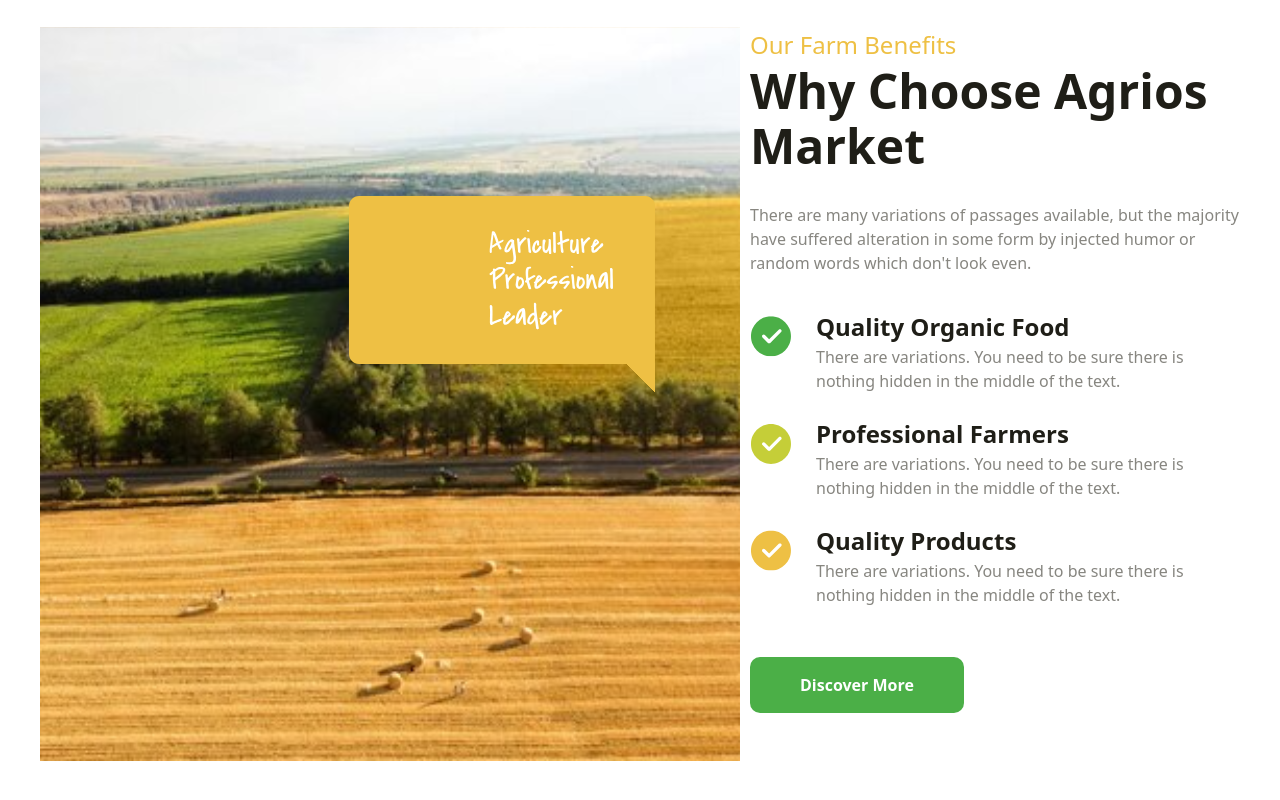
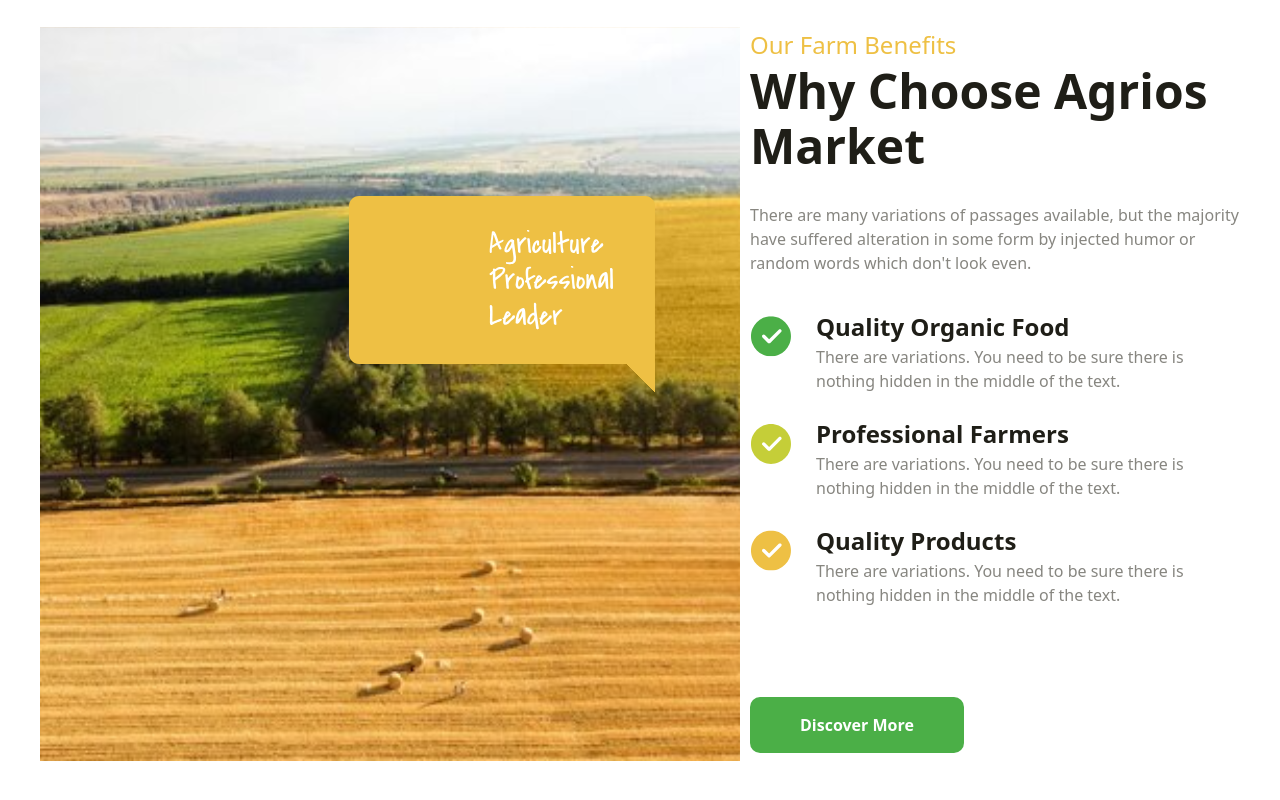
Before and after one commit to Tornike512/Agrios-website-tailwind, a React (Vite) app: page / in a window 1280 px wide. Shown: the part 4858-5658 px from the top of the page. Built offline with nearby package versions, Linux system fonts and the light colour scheme.

Commit message:
Add: News Section on HomePage

```diff
--- a/src/pages/HomePage/ChooseAgrios/ChooseAgrios.tsx
+++ b/src/pages/HomePage/ChooseAgrios/ChooseAgrios.tsx
@@ -71,7 +71,7 @@ export function ChooseAgrios() {
             </div>
           </li>
         </ul>
-        <button className="mt-[50px] bg-[#4BAF47] font-bold w-fit px-[50px] py-4 rounded-[10px] hover:bg-[#54c950] text-[#ffffff]">
+        <button className="mt-[90px] bg-[#4BAF47] font-bold w-fit px-[50px] py-4 rounded-[10px] hover:bg-[#54c950] text-[#ffffff]">
           Discover More
         </button>
       </figure>
--- a/src/pages/HomePage/HomePage.tsx
+++ b/src/pages/HomePage/HomePage.tsx
@@ -5,6 +5,7 @@ import { VideoSection } from "./VideoSection";
 import { ExploreProjects } from "./ExploreProjects";
 import { ReviewsSection } from "./ReviewsSection";
 import { ChooseAgrios } from "./ChooseAgrios";
+import { NewsSection } from "./NewsSection";
 
 export function HomePage() {
   return (
@@ -16,6 +17,7 @@ export function HomePage() {
       <ExploreProjects />
       <ReviewsSection />
       <ChooseAgrios />
+      <NewsSection />
     </div>
   );
 }
--- /dev/null
+++ b/src/pages/HomePage/NewsSection/NewsSection.tsx
@@ -0,0 +1,5 @@
+export function NewsSection() {
+  return <section></section>;
+}
+
+export default NewsSection;
--- /dev/null
+++ b/src/pages/HomePage/NewsSection/index.ts
@@ -0,0 +1 @@
+export { NewsSection } from "./NewsSection";
```
